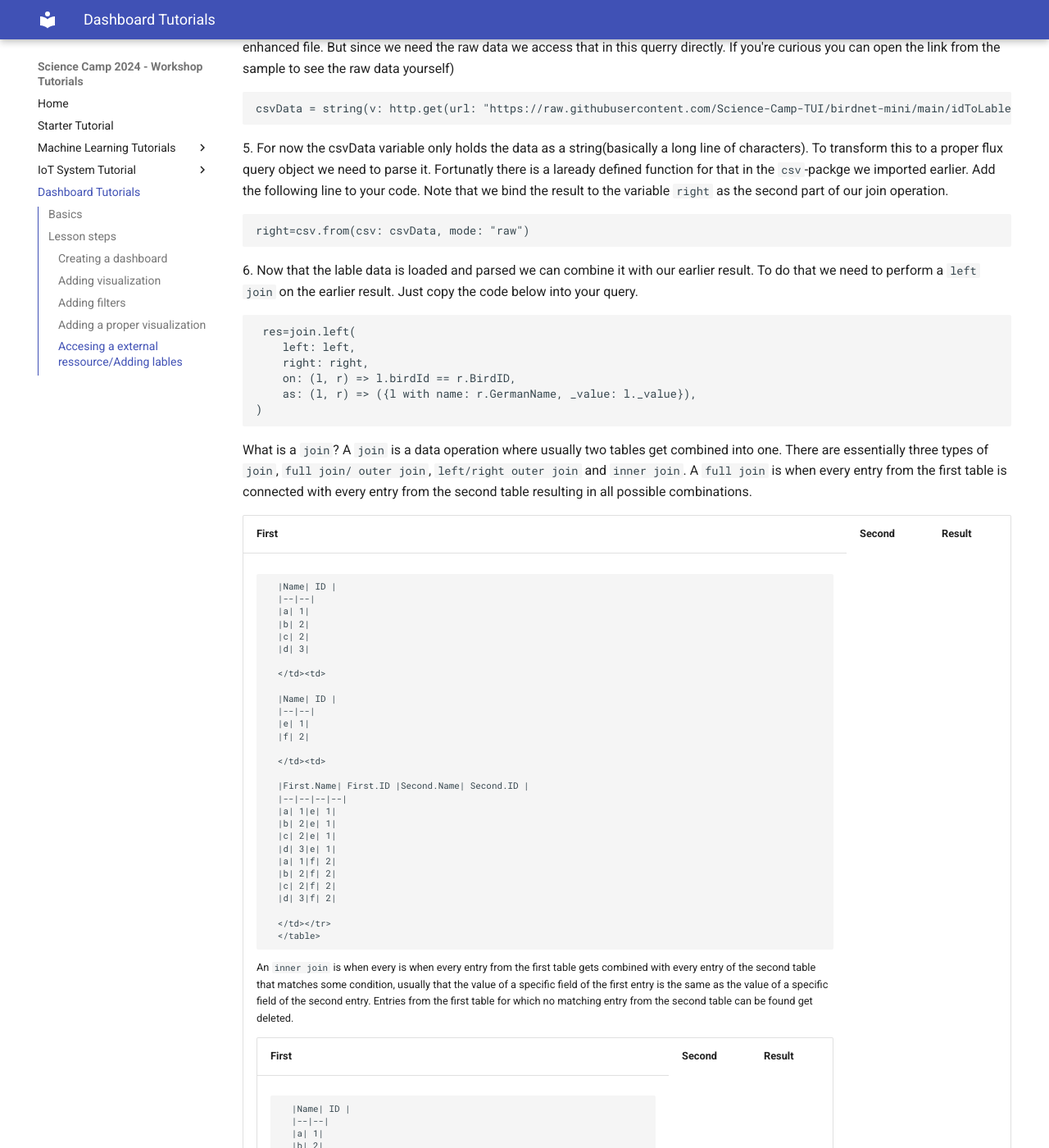
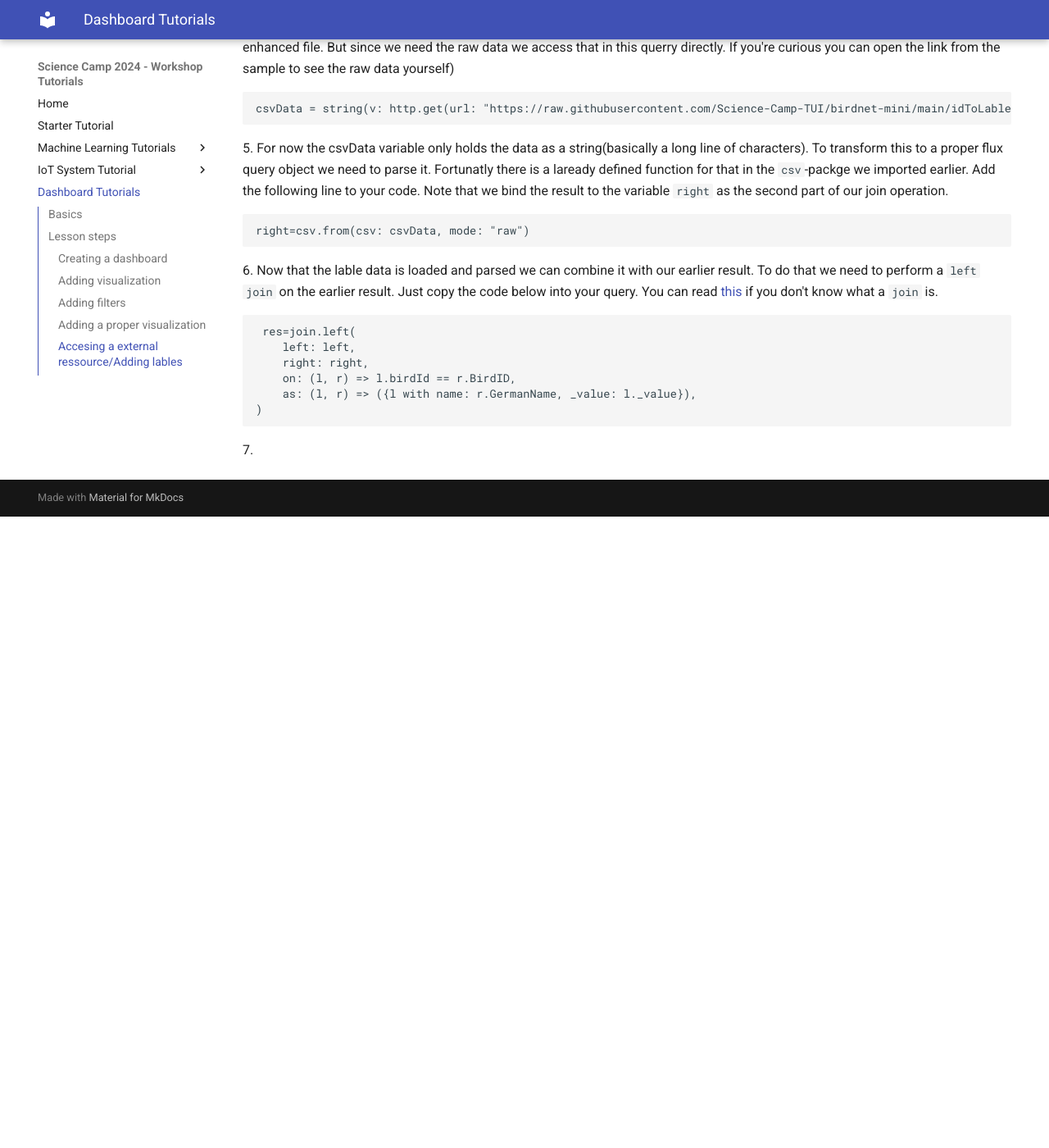
Before and after one commit to Science-Camp-TUI/tutorials, an MkDocs documentation site: the page built from docs/dashboard/index.md, in a window 1280 px wide and 1400 px high, scrolled down 3637 px. Shown: the whole window at 82% size. Built offline with MkDocs 1.6.1 and Material for MkDocs 9.7.7, drawn with Linux system fonts in a browser that asks for light colours; after the commit the page ends 4267 px from its top, so only the background shows below that; some of the changed text lies outside the part shown.

Commit message:
Update index.md

````diff
--- a/docs/dashboard/index.md
+++ b/docs/dashboard/index.md
@@ -104,7 +104,7 @@ In the last task we had the problem that the measurements in the DB only holds t
    ```flux
    right=csv.from(csv: csvData, mode: "raw")
    ```
-6. Now that the lable data is loaded and parsed we can combine it with our earlier result. To do that we need to perform a `left join` on the earlier result. Just copy the code below into your query.
+6. Now that the lable data is loaded and parsed we can combine it with our earlier result. To do that we need to perform a `left join` on the earlier result. Just copy the code below into your query. You can read [this](join.md) if you don't know what a `join` is.
    ```flux
     res=join.left(
        left: left,
@@ -113,100 +113,4 @@ In the last task we had the problem that the measurements in the DB only holds t
        as: (l, r) => ({l with name: r.GermanName, _value: l._value}),
    )
    ```
-   What is a `join`? A `join` is a data operation where usually two tables get combined into one. There are essentially three types of `join`, `full join/ outer join`, `left/right outer join` and `inner join`.
-   A `full join` is when every entry from the first table is connected with every entry from the second table resulting in all possible combinations.
-      <table>
-      <tr><th>First </th><th>Second</th><th>Result</th></tr>
-      <tr><td>
-
-      |Name| ID |
-      |--|--|
-      |a| 1|
-      |b| 2|
-      |c| 2|
-      |d| 3|
-
-      </td><td>
-
-      |Name| ID |
-      |--|--|
-      |e| 1|
-      |f| 2|
-
-      </td><td>
-
-      |First.Name| First.ID |Second.Name| Second.ID |
-      |--|--|--|--|
-      |a| 1|e| 1|
-      |b| 2|e| 1|
-      |c| 2|e| 1|
-      |d| 3|e| 1|
-      |a| 1|f| 2|
-      |b| 2|f| 2|
-      |c| 2|f| 2|
-      |d| 3|f| 2|
-
-      </td></tr>
-      </table>
-
-   An `inner join` is when every is when every entry from the first table gets combined with every entry of the second table that matches some condition, usually that the value of a specific field of the first entry is the same as the value of a specific field of the second entry. Entries from the first table for which no matching entry from the second table can be found get deleted.
-      <table>
-      <tr><th>First </th><th>Second</th><th>Result</th></tr>
-      <tr><td>
-
-      |Name| ID |
-      |--|--|
-      |a| 1|
-      |b| 2|
-      |c| 2|
-      |d| 3|
-
-      </td><td>
-
-      |Name| ID |
-      |--|--|
-      |e| 1|
-      |f| 2|
-
-      </td><td>
-
-      |First.Name| ID |Second.Name|
-      |--|--|--|
-      |a| 1| e|
-      |b| 2| f|
-      |c| 2| f|
-
-      </td></tr>
-      </table>
-
-   An `left/right join` is the same as an `inner join`, but entries from the first(`left join`) or the second(`right join`) table dont get geleted even if no match is found for them.
-      <table>
-      <tr><th>First </th><th>Second</th><th>Result</th></tr>
-      <tr><td>
-
-      |Name| ID |
-      |--|--|
-      |a| 1|
-      |b| 2|
-      |c| 2|
-      |d| 3|
-
-      </td><td>
-
-      |Name| ID |
-      |--|--|
-      |e| 1|
-      |f| 2|
-
-      </td><td>
-
-      |First.Name| ID |Second.Name|
-      |--|--|--|
-      |a| 1| e|
-      |b| 2| f|
-      |c| 2| f|
-      |d| e|  |
-
-      </td></tr>
-      </table>
 7.
````
